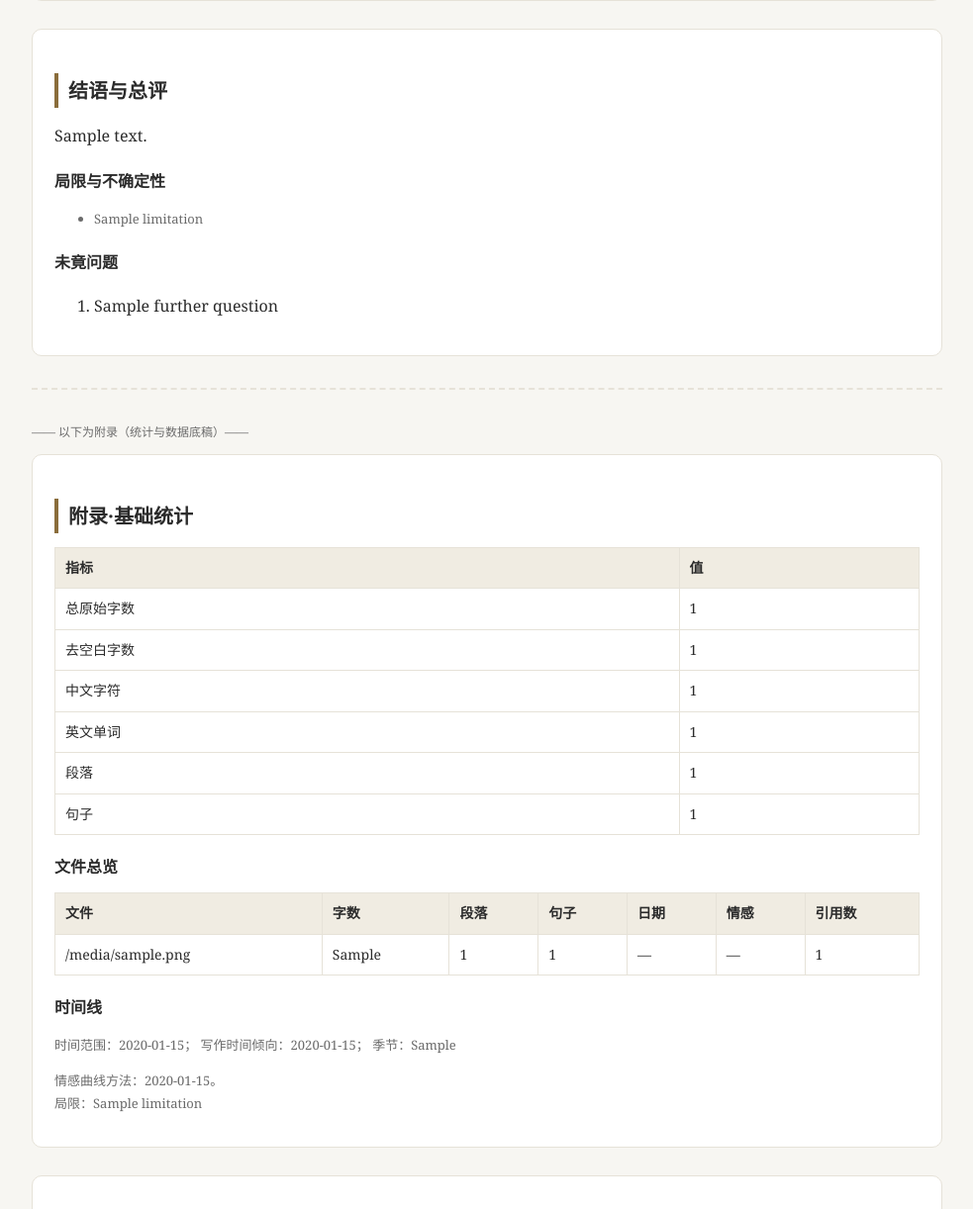
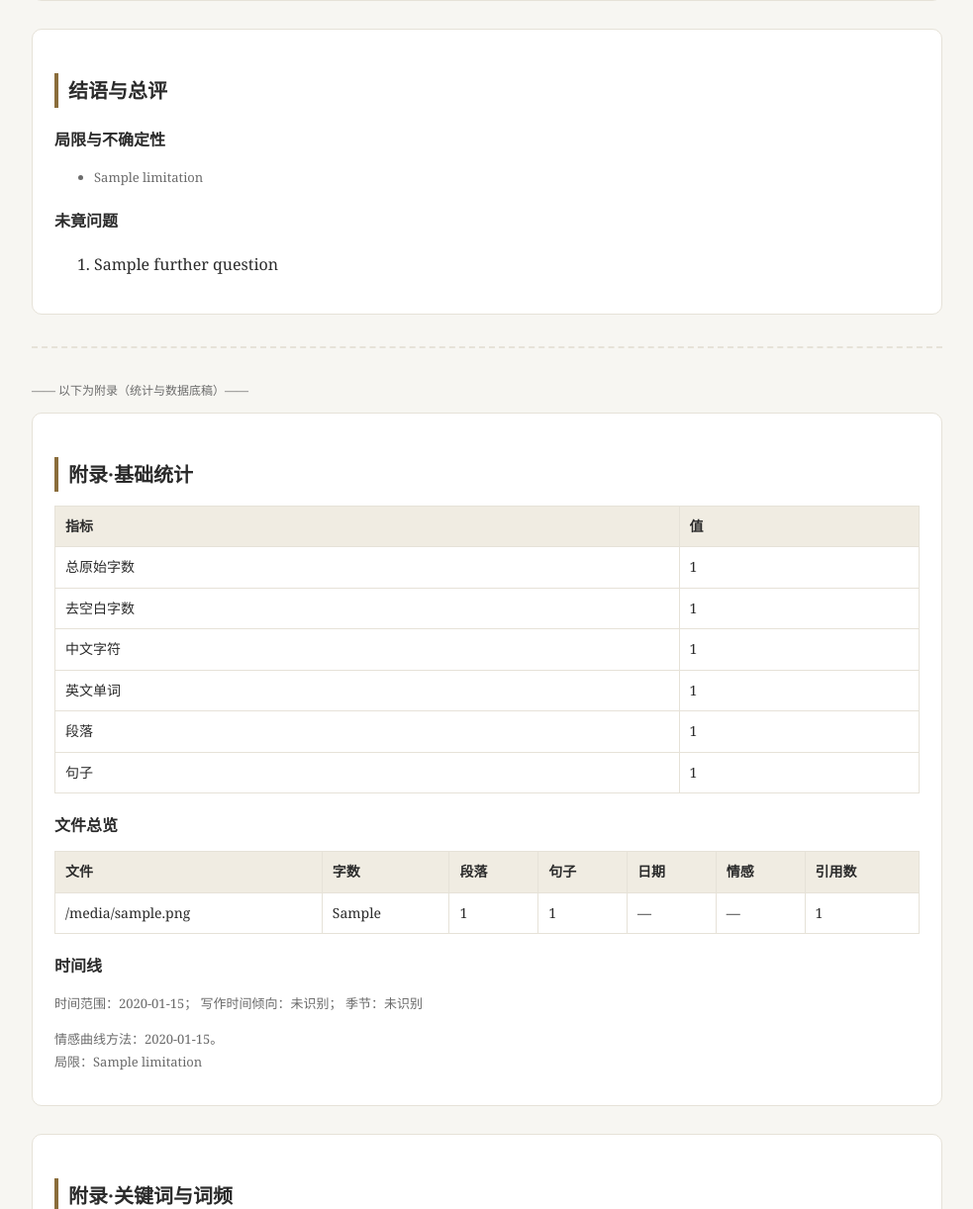
Before and after one commit to SunshineMahiru/mirror-dialogue, a Python web app: template templates/report.html.j2 in a window 1280 px wide. Shown: the part 5278-6500 px from the top of the page at 99% size, without its empty margins (148-1131 px from the left). Run offline with Jinja, Linux system fonts and the light colour scheme; the template is opened without the code that fills it: most values are stand-ins (such as "Sample title", 1, 10 or a date in 2020).

Commit message:
fix(report): render generation time, distributions and references
页面没有生成时间，统计分布直接打印字典字面量，摘要重复渲染；
参考文献附录只有概念来源，被排除学科没有原因。
补上生成时间与分布格式，去掉重复摘要，新增学科文献表，并在
路由结果中为被排除学科补一条原因。

```diff
--- a/scripts/build_html.py
+++ b/scripts/build_html.py
@@ -1,6 +1,7 @@
 import argparse
 import json
 import sys
+from datetime import datetime
 from pathlib import Path
 
 from jinja2 import Environment, FileSystemLoader, select_autoescape
@@ -21,6 +22,7 @@ def load_json(path):
 def build_context(data_dir):
     d = Path(data_dir)
     ctx = {
+        "generated_at": datetime.now().astimezone().strftime("%Y-%m-%d %H:%M %z"),
         "stats": load_json(d / "stats.json"),
         "keywords": load_json(d / "keywords.json"),
         "ngrams": load_json(d / "ngrams.json"),
--- a/templates/report.html.j2
+++ b/templates/report.html.j2
@@ -321,7 +321,8 @@
     <div class="card">
       <p><strong>核心透镜：</strong>{% for did in discipline_plan.core_disciplines %}<span class="badge core">{{ did }}</span> {% endfor %}</p>
       <p><strong>辅助透镜：</strong>{% for did in discipline_plan.secondary_disciplines %}<span class="badge secondary">{{ did }}</span> {% endfor %}</p>
-      <p><strong>低相关（未启用）：</strong>{% for did in discipline_plan.excluded_disciplines %}<span class="badge excluded">{{ did }}</span> {% endfor %}</p>
+      <p><strong>低相关（未启用）：</strong>
+      {% for did in discipline_plan.excluded_disciplines %}<span class="badge excluded">{{ did }}</span>{% if discipline_plan.reasons and discipline_plan.reasons.get(did) %}<span class="tag">（{{ discipline_plan.reasons.get(did) }}）</span>{% endif %} {% endfor %}</p>
     </div>
     {% endif %}
     {% if discipline %}
@@ -483,9 +484,6 @@
   <!-- ============ 7. 结语与总评 ============ -->
   <section id="conclusion" class="card">
     <h2>结语与总评</h2>
-    {% if global and global.summary %}
-    <div class="prose">{{ global.summary }}</div>
-    {% endif %}
     {% if global and global.limitations %}
     <h3>局限与不确定性</h3>
     <ul class="note">{% for l in global.limitations %}<li>{{ l }}</li>{% endfor %}</ul>
@@ -543,8 +541,8 @@
     {% if timeline %}
     <h3>时间线</h3>
     <p class="note">时间范围：{{ timeline.date_range | join(' ~ ') or '未识别' }}；
-       写作时间倾向：{{ timeline.time_slot_distribution }}；
-       季节：{{ timeline.season_distribution }}</p>
+       写作时间倾向：{% if timeline.time_slot_distribution is mapping %}{% for k, v in timeline.time_slot_distribution.items() %}{{ k }} {{ v }}{% if not loop.last %}、{% endif %}{% endfor %}{% else %}未识别{% endif %}；
+       季节：{% if timeline.season_distribution is mapping %}{% for k, v in timeline.season_distribution.items() %}{{ k }} {{ v }}{% if not loop.last %}、{% endif %}{% endfor %}{% else %}未识别{% endif %}</p>
     {% if timeline.method %}
     <p class="note">情感曲线方法：{{ timeline.method.sentiment }}。<br>
        局限：{{ timeline.method.limitation }}</p>
@@ -600,7 +598,7 @@
     <p class="note">引用总数（去噪后）：{{ quotes.total_quotes }}；
        强调引号（不计入引用）：{{ quotes.total_emphasis_quotes if quotes.total_emphasis_quotes is defined else 0 }}；
        引用密度：{{ quotes.density }}；
-       来源分布：{{ quotes.source_distribution }}</p>
+       来源分布：{% if quotes.source_distribution is mapping %}{% for k, v in quotes.source_distribution.items() %}{{ k }} {{ v }}{% if not loop.last %}、{% endif %}{% endfor %}{% else %}不明{% endif %}</p>
     {% if quotes.method %}
     <p class="note">判定规则：{{ quotes.method.judgement }}</p>
     {% endif %}
@@ -626,7 +624,23 @@
   <!-- ============ 11. 附录·参考文献 ============ -->
   <section id="references" class="card">
     <h2>附录·参考文献（含核验状态）</h2>
+    {% if discipline %}
+    <h3>学科文献</h3>
+    <table>
+      <thead><tr><th>学科</th><th>作者</th><th>标题</th><th>年份</th><th>页码或 URL</th><th>核验</th></tr></thead>
+      <tbody>
+      {% for d in discipline %}
+        {% for r in d.references %}
+        <tr><td>{{ d.name or d.discipline }}</td><td>{{ r.author }}</td><td>{{ r.title }}</td>
+        <td>{{ r.year }}</td><td>{{ r.page_or_url or r.url or "—" }}</td>
+        <td>{{ '已核验' if r.verified else '未核验' }}</td></tr>
+        {% endfor %}
+      {% endfor %}
+      </tbody>
+    </table>
+    {% endif %}
     {% if knowledge and knowledge.records %}
+    <h3>概念来源</h3>
     <table>
       <thead><tr><th>学科</th><th>概念</th><th>来源</th><th>核验</th></tr></thead>
       <tbody>
@@ -637,7 +651,7 @@
       </tbody>
     </table>
     {% else %}
-      <p class="note">暂无参考文献记录（knowledge_sources.json）</p>
+      <p class="note">暂无概念来源记录（knowledge_sources.json）</p>
     {% endif %}
   </section>
 
```
Also changed, not shown: scripts/discipline_router.py (+7 -0 lines).
